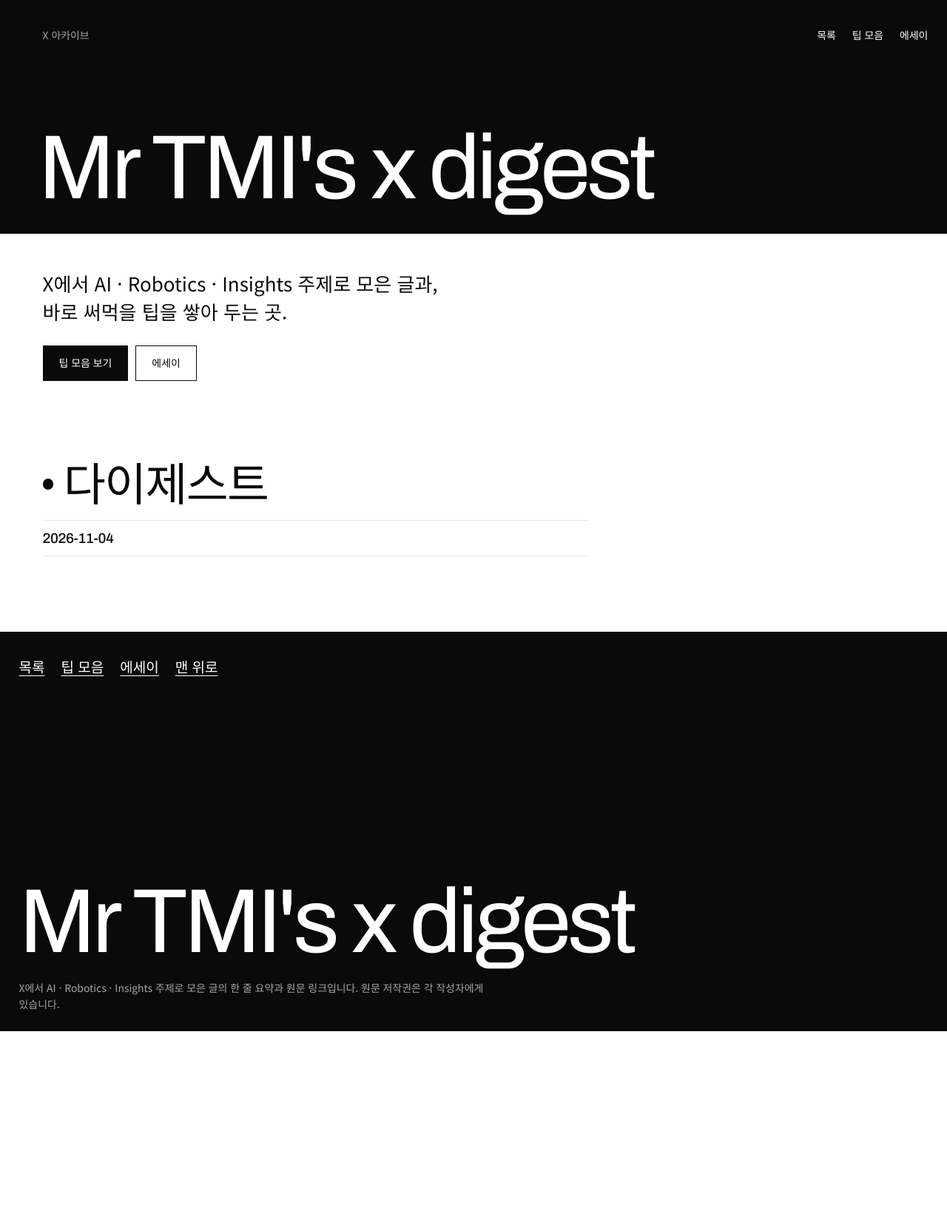
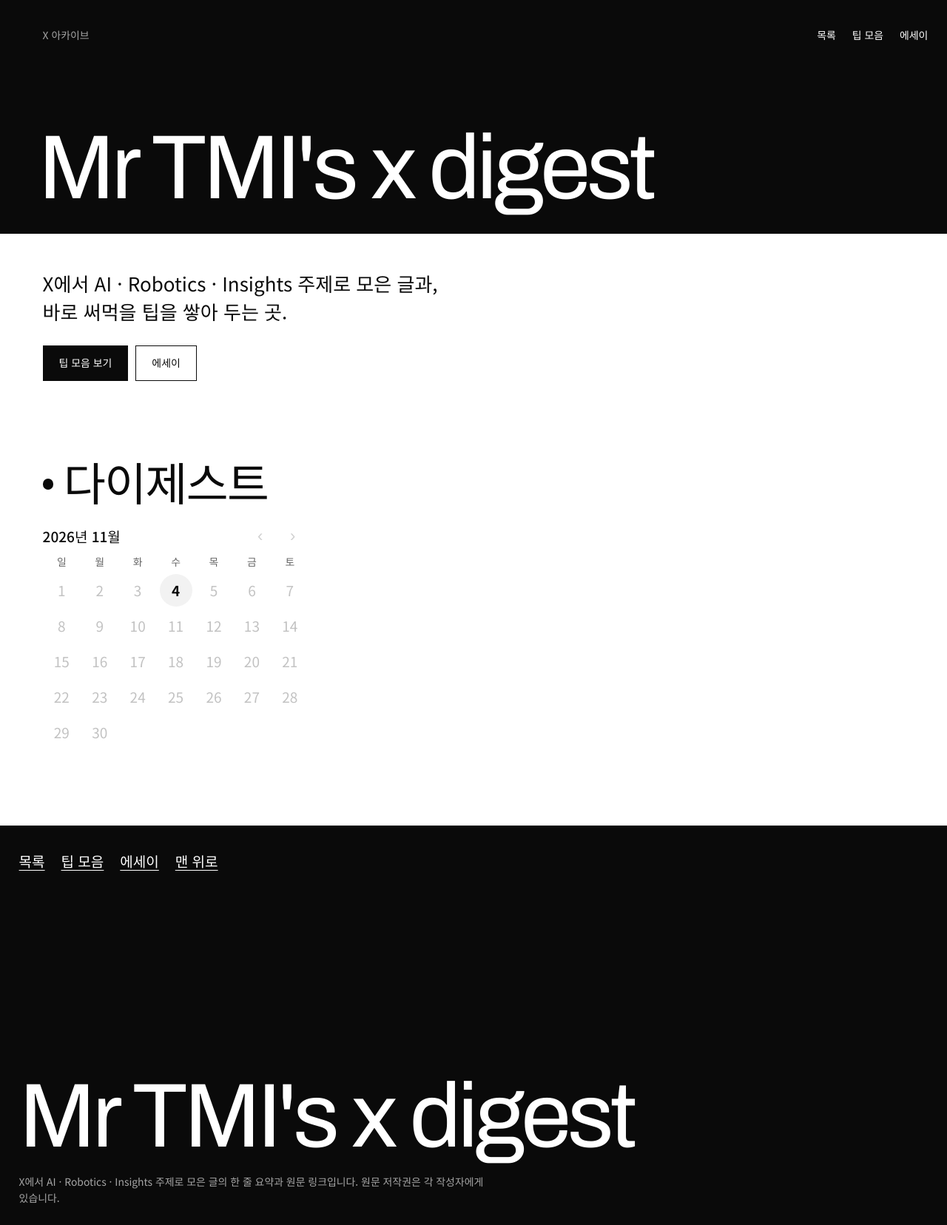
Before and after one commit to MrTMI-0315/mrtmi-x-digest, a Jekyll site: the page built from index.md, in a window 1280 px wide. Shown: the whole page at 74% size. Built offline with Jekyll 4.4.1, drawn with Linux system fonts in a browser that asks for light colours; our own code applies the rules of GitHub Pages for plain Markdown files; before the commit the page ends 1394 px from its top, so only the background shows below that.

Commit message:
Show digests as a minimal month calendar like morning-wire's
Co-Authored-By: Claude Opus 5.5 <noreply@anthropic.com>

```diff
--- a/_layouts/default.html
+++ b/_layouts/default.html
@@ -75,6 +75,21 @@ strong, b { font-weight: 500; }
 .doc .ix-list a { display: block; padding: 14px 0; color: var(--ink); font: 400 var(--s-head)/1 var(--f-latin); font-stretch: 87.5%; letter-spacing: -0.02em; font-variant-numeric: tabular-nums; text-decoration: none; transition: padding-left 240ms var(--ease-expo); }
 .doc .ix-list a:hover { padding-left: 12px; }
 
+/* 다이제스트 달력 (morning-wire 달력을 흰 바탕용으로) */
+.cals { position: relative; width: min(100%, 360px); }
+.cal { width: 100%; border-collapse: collapse; table-layout: fixed; text-align: center; font-variant-numeric: tabular-nums; }
+.cal caption { text-align: left; font-weight: 500; line-height: 44px; white-space: nowrap; }
+.cal th { font-size: var(--s-small); font-weight: 400; color: var(--muted); padding-bottom: 4px; }
+.cal td { padding: 0; height: 48px; }
+.cal td > * { display: inline-flex; align-items: center; justify-content: center; width: 44px; height: 44px; border-radius: 50%; }
+.cal span { color: #c2c2c2; }
+.cal a { color: var(--ink); font-weight: 700; text-decoration: none; background: var(--paper); transition: background-color 160ms ease, color 160ms ease; }
+.cal a:hover { background: var(--ink); color: var(--bg); }
+.cal b { font-weight: 400; color: var(--muted); box-shadow: inset 0 0 0 1px var(--muted); }
+.cal-nav { position: absolute; top: 0; right: 0; display: flex; }
+.cal-nav button { width: 44px; height: 44px; font-size: 22px; color: var(--ink); background: none; border: 0; cursor: pointer; }
+.cal-nav button:disabled { color: #d0d0d0; cursor: default; }
+
 /* 에세이 */
 .ix h1 { margin-top: 0; font: 500 var(--s-head)/1.05 var(--f-ko); letter-spacing: -0.025em; }
 .btns { display: flex; flex-wrap: wrap; gap: 10px; margin-top: 28px; }
--- a/index.md
+++ b/index.md
@@ -4,6 +4,38 @@
 </div>
 
 <h2 class="ix-h">다이제스트</h2>
-<ul class="ix-list">
-{% assign ds = site.pages | where_exp: "p", "p.dir == '/digests/'" | sort: "name" | reverse %}{% for p in ds %}<li><a href="{{ p.url | relative_url }}">{{ p.name | remove: '.md' }}</a></li>
-{% endfor %}</ul>
+{% assign ds = site.pages | where_exp: "p", "p.dir == '/digests/'" | sort: "name" | reverse %}<div class="cals" id="cals" data-base="{{ '/digests/' | relative_url }}" data-days="{% for p in ds %}{{ p.name | remove: '.md' }} {% endfor %}"></div>
+<noscript><ul class="ix-list">{% for p in ds %}<li><a href="{{ p.url | relative_url }}">{{ p.name | remove: '.md' }}</a></li>{% endfor %}</ul></noscript>
+
+<script>
+// 다이제스트가 있는 날만 링크인 달력. 첫 다이제스트가 나온 달부터 이번 달까지, ‹ › 로 넘긴다.
+(function () {
+  var box = document.getElementById('cals'), base = box.dataset.base;
+  var days = new Set(box.dataset.days.trim().split(/\s+/).filter(Boolean));
+  var z = function (n) { return String(n).padStart(2, '0'); };
+  var t = new Date(), today = t.getFullYear() + '-' + z(t.getMonth() + 1) + '-' + z(t.getDate());
+  var first = Array.from(days).sort()[0] || today, y = +first.slice(0, 4), m = +first.slice(5, 7), months = [];
+  while (y < t.getFullYear() || (y === t.getFullYear() && m <= t.getMonth() + 1)) { months.push([y, m]); if (m === 12) { y++; m = 1; } else m++; }
+  var i = months.length - 1;
+  function render() {
+    var y = months[i][0], m = months[i][1], cells = [], n = new Date(y, m, 0).getDate();
+    for (var k = new Date(y, m - 1, 1).getDay(); k > 0; k--) cells.push('');
+    for (var d = 1; d <= n; d++) {
+      var key = y + '-' + z(m) + '-' + z(d);
+      cells.push(days.has(key) ? '<a href="' + base + key + '.html" aria-label="' + m + '월 ' + d + '일 다이제스트">' + d + '</a>'
+        : key === today ? '<b aria-current="date">' + d + '</b>' : '<span>' + d + '</span>');
+    }
+    while (cells.length % 7) cells.push('');
+    var rows = '';
+    for (var r = 0; r < cells.length; r += 7) rows += '<tr>' + cells.slice(r, r + 7).map(function (c) { return '<td>' + c + '</td>'; }).join('') + '</tr>';
+    box.innerHTML = '<div class="cal-nav"><button type="button" data-d="-1" aria-label="이전 달"' + (i === 0 ? ' disabled' : '') + '>‹</button>'
+      + '<button type="button" data-d="1" aria-label="다음 달"' + (i === months.length - 1 ? ' disabled' : '') + '>›</button></div>'
+      + '<table class="cal"><caption>' + y + '년 ' + m + '월</caption><thead><tr>'
+      + '일월화수목금토'.split('').map(function (w) { return '<th>' + w + '</th>'; }).join('') + '</tr></thead><tbody>' + rows + '</tbody></table>';
+    box.querySelectorAll('.cal-nav button').forEach(function (b) {
+      b.addEventListener('click', function () { i = Math.min(months.length - 1, Math.max(0, i + +b.dataset.d)); render(); box.querySelector('.cal-nav button:not([disabled])').focus(); });
+    });
+  }
+  render();
+})();
+</script>
```
